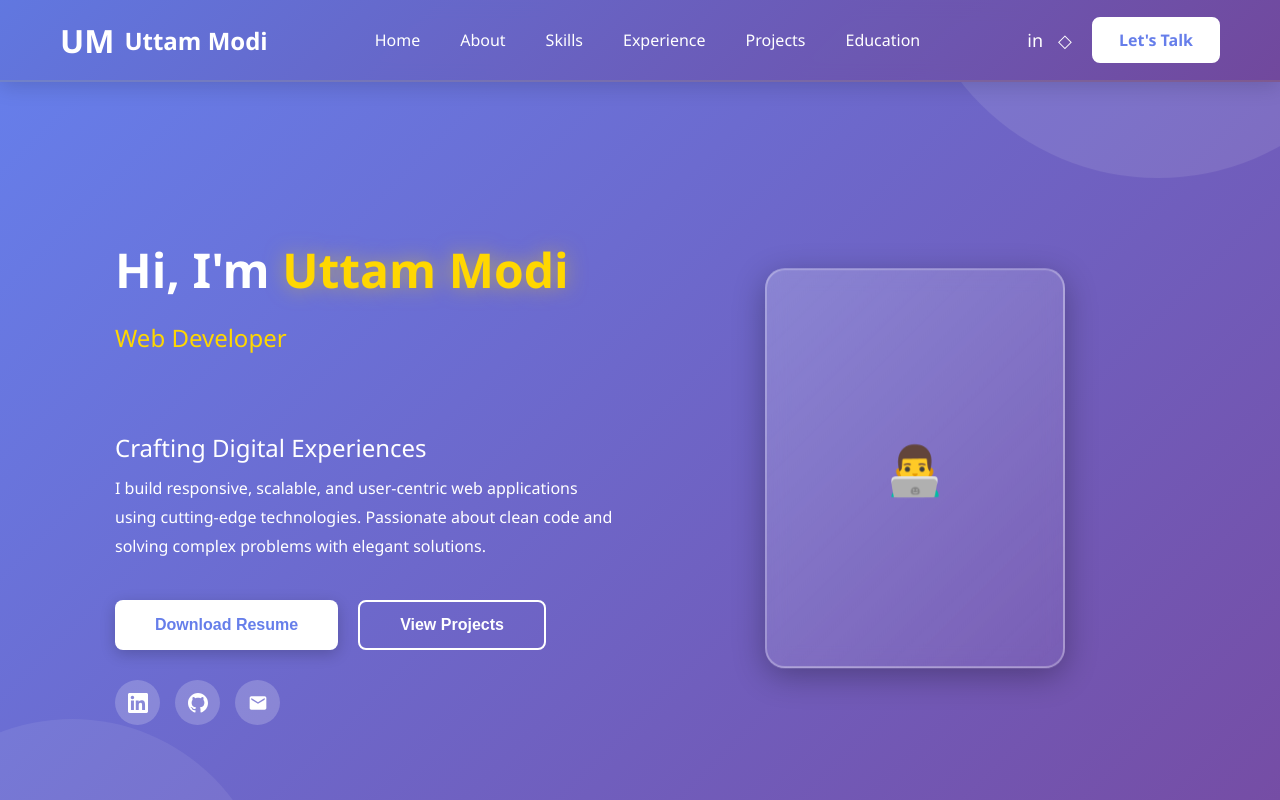
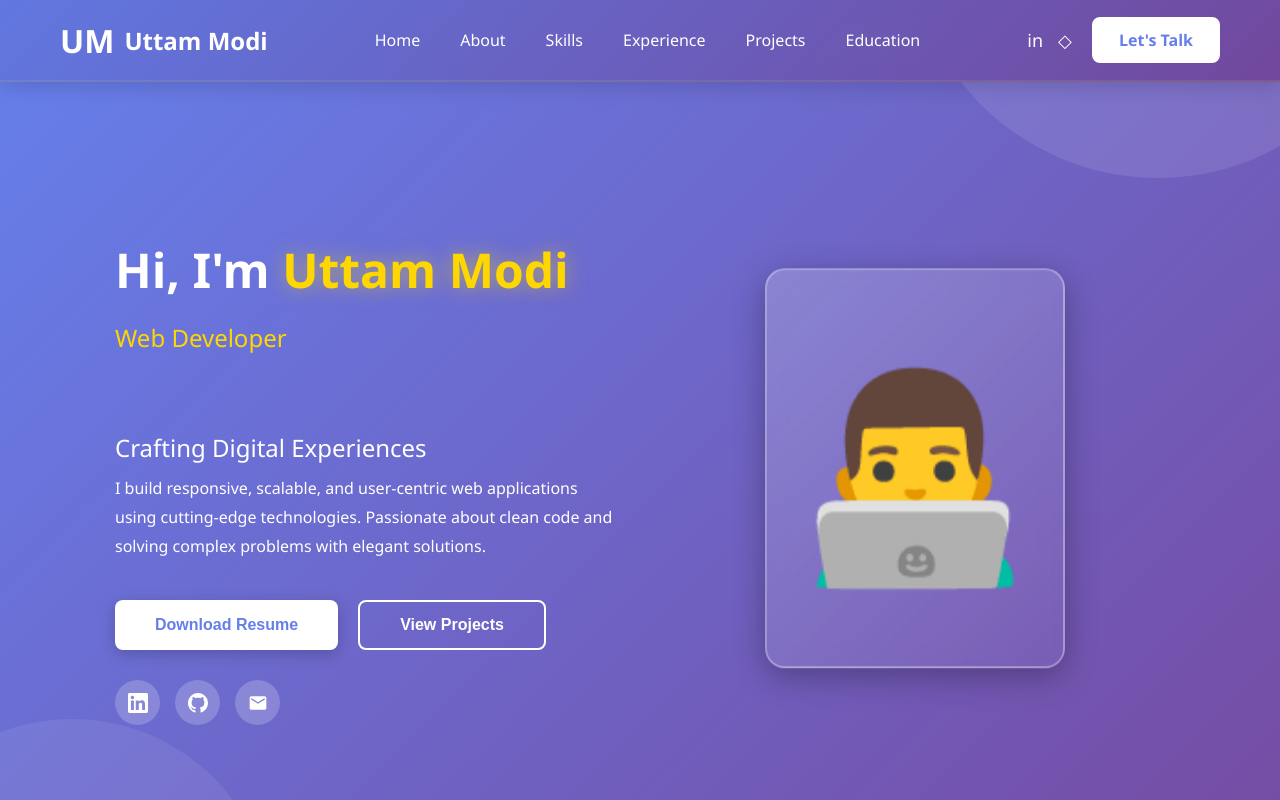
Before and after one commit to UCodeCrafter/uttam-resume-app, a React (Create React App) app: page / in a window 1280 px wide. Shown: the top 800 px of the page. Built offline with nearby package versions, Linux system fonts and the light colour scheme.

Commit message:
Update: Home styling and index.html

```diff
--- a/public/index.html
+++ b/public/index.html
@@ -2,7 +2,7 @@
 <html lang="en">
   <head>
     <meta charset="utf-8" />
-    <link rel="icon" href="%PUBLIC_URL%/favicon.ico" />
+    <link rel="icon" href="%PUBLIC_URL%/um.jpg" />
     <meta name="viewport" content="width=device-width, initial-scale=1" />
     <meta name="theme-color" content="#000000" />
     <meta
--- a/src/components/Home/Home.css
+++ b/src/components/Home/Home.css
@@ -187,7 +187,7 @@
 }
 
 .hero-image-placeholder {
-  font-size: 48px;
+  font-size: 200px;
   text-align: center;
 }
 
```
